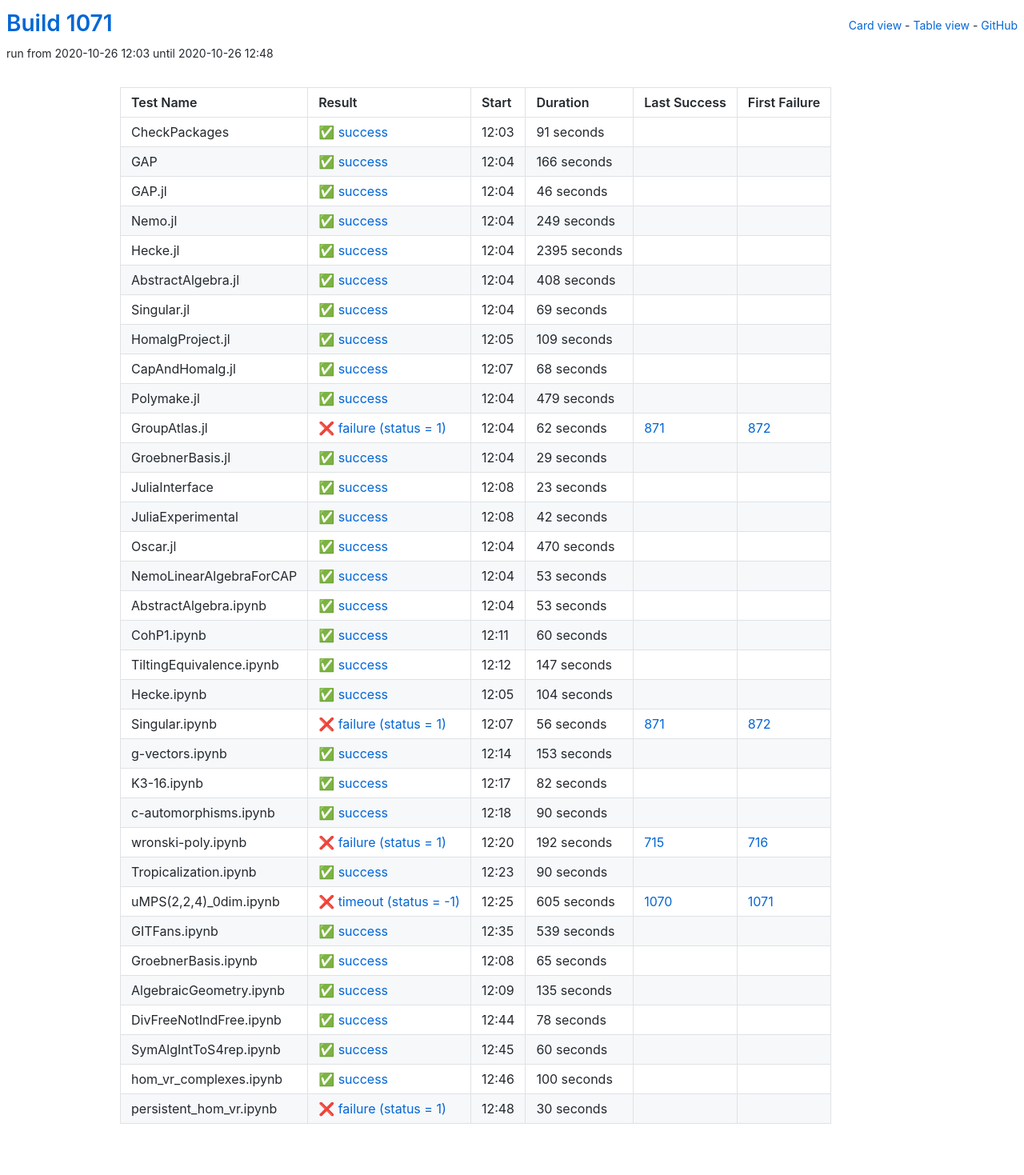
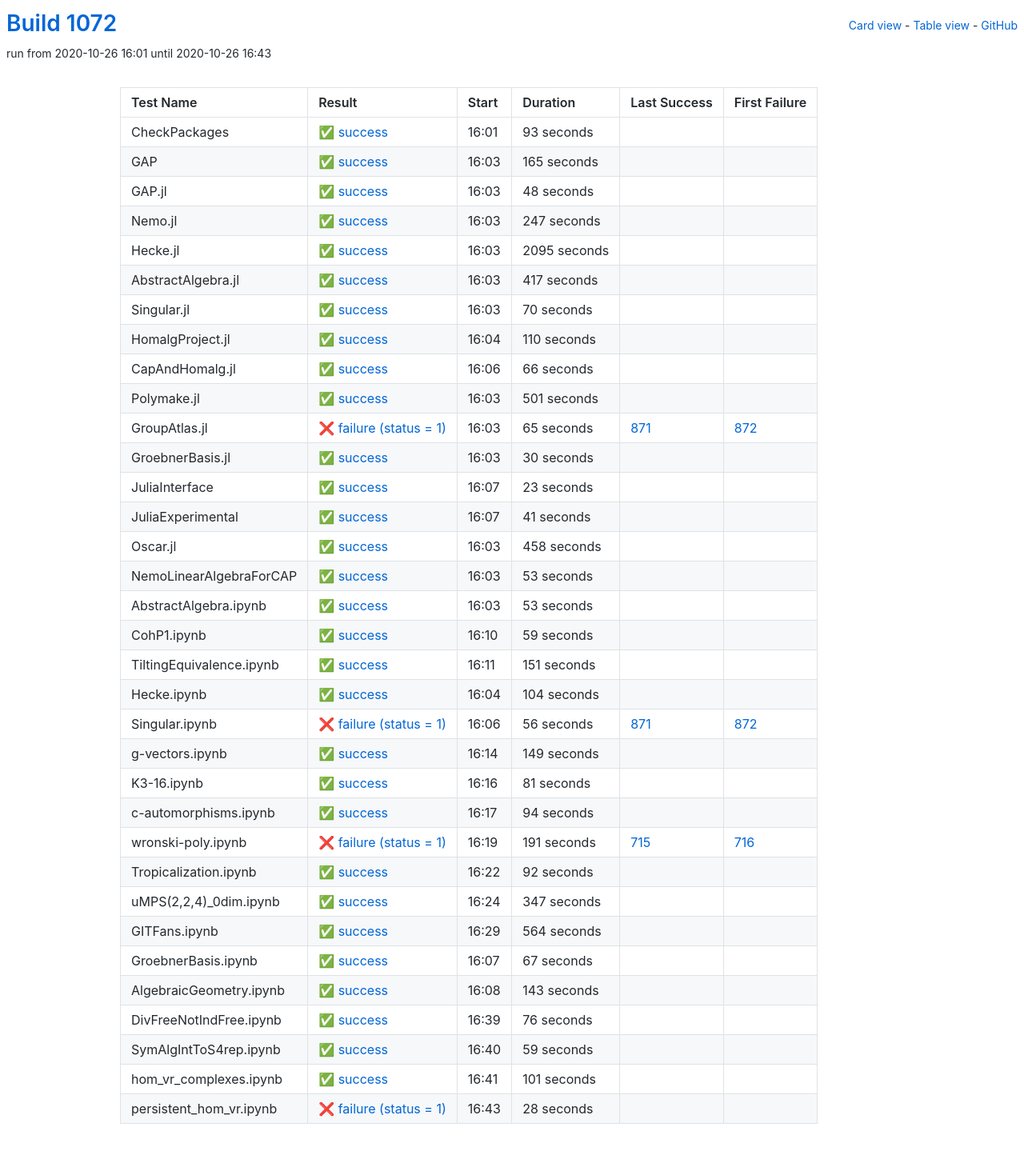
Before and after one commit to oscar-system/oscar-ci-status-stable, a Jekyll site: the page built from table.html, in a window 1280 px wide. Shown: the whole page at 80% size. Built offline with Jekyll 4.4.1, drawn with Linux system fonts in a browser that asks for light colours.

Commit message:
Build #1072

```diff
--- a/_data/ci.yml
+++ b/_data/ci.yml
@@ -1,6 +1,6 @@
 ---
-build: 1071
-build_url: https://oscarci.mathematik.uni-kl.de/job/oscar-stable/1071/
+build: 1072
+build_url: https://oscarci.mathematik.uni-kl.de/job/oscar-stable/1072/
 job: oscar-stable
 organization: oscar-system
 repo: oscar-ci-status-stable
@@ -8,152 +8,152 @@ repourl: https://github.com/oscar-system/oscar-ci-status-stable
 tests:
 - name: CheckPackages
   id: checkpackages
-  log: https://oscarci.mathematik.uni-kl.de/job/oscar-stable/1071/artifact/logs/build-1071/CheckPackages.log
-  start: 2020-10-26 12:03
+  log: https://oscarci.mathematik.uni-kl.de/job/oscar-stable/1072/artifact/logs/build-1072/CheckPackages.log
+  start: 2020-10-26 16:01
   success: true
   exitcode: 0
   status: success
-  duration: 91
+  duration: 93
   last_success: false
   last_success_url:
   first_failure: false
   first_failure_url:
 - name: GAP
   id: gap
-  log: https://oscarci.mathematik.uni-kl.de/job/oscar-stable/1071/artifact/logs/build-1071/GAP.log
-  start: 2020-10-26 12:04
+  log: https://oscarci.mathematik.uni-kl.de/job/oscar-stable/1072/artifact/logs/build-1072/GAP.log
+  start: 2020-10-26 16:03
   success: true
   exitcode: 0
   status: success
-  duration: 166
+  duration: 165
   last_success: false
   last_success_url:
   first_failure: false
   first_failure_url:
 - name: GAP.jl
   id: gap-jl
-  log: https://oscarci.mathematik.uni-kl.de/job/oscar-stable/1071/artifact/logs/build-1071/GAP.jl.log
-  start: 2020-10-26 12:04
+  log: https://oscarci.mathematik.uni-kl.de/job/oscar-stable/1072/artifact/logs/build-1072/GAP.jl.log
+  start: 2020-10-26 16:03
   success: true
   exitcode: 0
   status: success
-  duration: 46
+  duration: 48
   last_success: false
   last_success_url:
   first_failure: false
   first_failure_url:
 - name: Nemo.jl
   id: nemo-jl
-  log: https://oscarci.mathematik.uni-kl.de/job/oscar-stable/1071/artifact/logs/build-1071/Nemo.jl.log
-  start: 2020-10-26 12:04
+  log: https://oscarci.mathematik.uni-kl.de/job/oscar-stable/1072/artifact/logs/build-1072/Nemo.jl.log
+  start: 2020-10-26 16:03
   success: true
   exitcode: 0
   status: success
-  duration: 249
+  duration: 247
   last_success: false
   last_success_url:
   first_failure: false
   first_failure_url:
 - name: Hecke.jl
   id: hecke-jl
-  log: https://oscarci.mathematik.uni-kl.de/job/oscar-stable/1071/artifact/logs/build-1071/Hecke.jl.log
-  start: 2020-10-26 12:04
+  log: https://oscarci.mathematik.uni-kl.de/job/oscar-stable/1072/artifact/logs/build-1072/Hecke.jl.log
+  start: 2020-10-26 16:03
   success: true
   exitcode: 0
   status: success
-  duration: 2395
+  duration: 2095
   last_success: false
   last_success_url:
   first_failure: false
   first_failure_url:
 - name: AbstractAlgebra.jl
   id: abstractalgebra-jl
-  log: https://oscarci.mathematik.uni-kl.de/job/oscar-stable/1071/artifact/logs/build-1071/AbstractAlgebra.jl.log
-  start: 2020-10-26 12:04
+  log: https://oscarci.mathematik.uni-kl.de/job/oscar-stable/1072/artifact/logs/build-1072/AbstractAlgebra.jl.log
+  start: 2020-10-26 16:03
   success: true
   exitcode: 0
   status: success
-  duration: 408
+  duration: 417
   last_success: false
   last_success_url:
   first_failure: false
   first_failure_url:
 - name: Singular.jl
   id: singular-jl
-  log: https://oscarci.mathematik.uni-kl.de/job/oscar-stable/1071/artifact/logs/build-1071/Singular.jl.log
-  start: 2020-10-26 12:04
+  log: https://oscarci.mathematik.uni-kl.de/job/oscar-stable/1072/artifact/logs/build-1072/Singular.jl.log
+  start: 2020-10-26 16:03
   success: true
   exitcode: 0
   status: success
-  duration: 69
+  duration: 70
   last_success: false
   last_success_url:
   first_failure: false
   first_failure_url:
 - name: HomalgProject.jl
   id: homalgproject-jl
-  log: https://oscarci.mathematik.uni-kl.de/job/oscar-stable/1071/artifact/logs/build-1071/HomalgProject.jl.log
-  start: 2020-10-26 12:05
+  log: https://oscarci.mathematik.uni-kl.de/job/oscar-stable/1072/artifact/logs/build-1072/HomalgProject.jl.log
+  start: 2020-10-26 16:04
   success: true
   exitcode: 0
   status: success
-  duration: 109
+  duration: 110
   last_success: false
   last_success_url:
   first_failure: false
   first_failure_url:
 - name: CapAndHomalg.jl
   id: capandhomalg-jl
-  log: https://oscarci.mathematik.uni-kl.de/job/oscar-stable/1071/artifact/logs/build-1071/CapAndHomalg.jl.log
-  start: 2020-10-26 12:07
+  log: https://oscarci.mathematik.uni-kl.de/job/oscar-stable/1072/artifact/logs/build-1072/CapAndHomalg.jl.log
+  start: 2020-10-26 16:06
   success: true
   exitcode: 0
   status: success
-  duration: 68
+  duration: 66
   last_success: false
   last_success_url:
   first_failure: false
   first_failure_url:
 - name: Polymake.jl
   id: polymake-jl
-  log: https://oscarci.mathematik.uni-kl.de/job/oscar-stable/1071/artifact/logs/build-1071/Polymake.jl.log
-  start: 2020-10-26 12:04
+  log: https://oscarci.mathematik.uni-kl.de/job/oscar-stable/1072/artifact/logs/build-1072/Polymake.jl.log
+  start: 2020-10-26 16:03
   success: true
   exitcode: 0
   status: success
-  duration: 479
+  duration: 501
   last_success: false
   last_success_url:
   first_failure: false
   first_failure_url:
 - name: GroupAtlas.jl
   id: groupatlas-jl
-  log: https://oscarci.mathematik.uni-kl.de/job/oscar-stable/1071/artifact/logs/build-1071/GroupAtlas.jl.log
-  start: 2020-10-26 12:04
+  log: https://oscarci.mathematik.uni-kl.de/job/oscar-stable/1072/artifact/logs/build-1072/GroupAtlas.jl.log
+  start: 2020-10-26 16:03
   success: false
   exitcode: 1
   status: failure
-  duration: 62
+  duration: 65
   last_success: 871
   last_success_url: https://oscarci.mathematik.uni-kl.de/job/oscar-stable/871/
   first_failure: 872
   first_failure_url: https://oscarci.mathematik.uni-kl.de/job/oscar-stable/872/
 - name: GroebnerBasis.jl
   id: groebnerbasis-jl
-  log: https://oscarci.mathematik.uni-kl.de/job/oscar-stable/1071/artifact/logs/build-1071/GroebnerBasis.jl.log
-  start: 2020-10-26 12:04
+  log: https://oscarci.mathematik.uni-kl.de/job/oscar-stable/1072/artifact/logs/build-1072/GroebnerBasis.jl.log
+  start: 2020-10-26 16:03
   success: true
   exitcode: 0
   status: success
-  duration: 29
+  duration: 30
   last_success: false
   last_success_url:
   first_failure: false
   first_failure_url:
 - name: JuliaInterface
   id: juliainterface
-  log: https://oscarci.mathematik.uni-kl.de/job/oscar-stable/1071/artifact/logs/build-1071/JuliaInterface.log
-  start: 2020-10-26 12:08
+  log: https://oscarci.mathematik.uni-kl.de/job/oscar-stable/1072/artifact/logs/build-1072/JuliaInterface.log
+  start: 2020-10-26 16:07
   success: true
   exitcode: 0
   status: success
@@ -164,32 +164,32 @@ tests:
   first_failure_url:
 - name: JuliaExperimental
   id: juliaexperimental
-  log: https://oscarci.mathematik.uni-kl.de/job/oscar-stable/1071/artifact/logs/build-1071/JuliaExperimental.log
-  start: 2020-10-26 12:08
+  log: https://oscarci.mathematik.uni-kl.de/job/oscar-stable/1072/artifact/logs/build-1072/JuliaExperimental.log
+  start: 2020-10-26 16:07
   success: true
   exitcode: 0
   status: success
-  duration: 42
+  duration: 41
   last_success: false
   last_success_url:
   first_failure: false
   first_failure_url:
 - name: Oscar.jl
   id: oscar-jl
-  log: https://oscarci.mathematik.uni-kl.de/job/oscar-stable/1071/artifact/logs/build-1071/Oscar.jl.log
-  start: 2020-10-26 12:04
+  log: https://oscarci.mathematik.uni-kl.de/job/oscar-stable/1072/artifact/logs/build-1072/Oscar.jl.log
+  start: 2020-10-26 16:03
   success: true
   exitcode: 0
   status: success
-  duration: 470
+  duration: 458
   last_success: false
   last_success_url:
   first_failure: false
   first_failure_url:
 - name: NemoLinearAlgebraForCAP
   id: nemolinearalgebraforcap
-  log: https://oscarci.mathematik.uni-kl.de/job/oscar-stable/1071/artifact/logs/build-1071/NemoLinearAlgebraForCAP.log
-  start: 2020-10-26 12:04
+  log: https://oscarci.mathematik.uni-kl.de/job/oscar-stable/1072/artifact/logs/build-1072/NemoLinearAlgebraForCAP.log
+  start: 2020-10-26 16:03
   success: true
   exitcode: 0
   status: success
@@ -200,8 +200,8 @@ tests:
   first_failure_url:
 - name: AbstractAlgebra.ipynb
   id: abstractalgebra-ipynb
-  log: https://oscarci.mathematik.uni-kl.de/job/oscar-stable/1071/artifact/logs/build-1071/AbstractAlgebra.ipynb.log
-  start: 2020-10-26 12:04
+  log: https://oscarci.mathematik.uni-kl.de/job/oscar-stable/1072/artifact/logs/build-1072/AbstractAlgebra.ipynb.log
+  start: 2020-10-26 16:03
   success: true
   exitcode: 0
   status: success
@@ -212,32 +212,32 @@ tests:
   first_failure_url:
 - name: CohP1.ipynb
   id: cohp1-ipynb
-  log: https://oscarci.mathematik.uni-kl.de/job/oscar-stable/1071/artifact/logs/build-1071/CohP1.ipynb.log
-  start: 2020-10-26 12:11
+  log: https://oscarci.mathematik.uni-kl.de/job/oscar-stable/1072/artifact/logs/build-1072/CohP1.ipynb.log
+  start: 2020-10-26 16:10
   success: true
   exitcode: 0
   status: success
-  duration: 60
+  duration: 59
   last_success: false
   last_success_url:
   first_failure: false
   first_failure_url:
 - name: TiltingEquivalence.ipynb
   id: tiltingequivalence-ipynb
-  log: https://oscarci.mathematik.uni-kl.de/job/oscar-stable/1071/artifact/logs/build-1071/TiltingEquivalence.ipynb.log
-  start: 2020-10-26 12:12
+  log: https://oscarci.mathematik.uni-kl.de/job/oscar-stable/1072/artifact/logs/build-1072/TiltingEquivalence.ipynb.log
+  start: 2020-10-26 16:11
   success: true
   exitcode: 0
   status: success
-  duration: 147
+  duration: 151
   last_success: false
   last_success_url:
   first_failure: false
   first_failure_url:
 - name: Hecke.ipynb
   id: hecke-ipynb
-  log: https://oscarci.mathematik.uni-kl.de/job/oscar-stable/1071/artifact/logs/build-1071/Hecke.ipynb.log
-  start: 2020-10-26 12:05
+  log: https://oscarci.mathematik.uni-kl.de/job/oscar-stable/1072/artifact/logs/build-1072/Hecke.ipynb.log
+  start: 2020-10-26 16:04
   success: true
   exitcode: 0
   status: success
@@ -248,8 +248,8 @@ tests:
   first_failure_url:
 - name: Singular.ipynb
   id: singular-ipynb
-  log: https://oscarci.mathematik.uni-kl.de/job/oscar-stable/1071/artifact/logs/build-1071/Singular.ipynb.log
-  start: 2020-10-26 12:07
+  log: https://oscarci.mathematik.uni-kl.de/job/oscar-stable/1072/artifact/logs/build-1072/Singular.ipynb.log
+  start: 2020-10-26 16:06
   success: false
   exitcode: 1
   status: failure
@@ -260,156 +260,156 @@ tests:
   first_failure_url: https://oscarci.mathematik.uni-kl.de/job/oscar-stable/872/
 - name: g-vectors.ipynb
   id: g-vectors-ipynb
-  log: https://oscarci.mathematik.uni-kl.de/job/oscar-stable/1071/artifact/logs/build-1071/g-vectors.ipynb.log
-  start: 2020-10-26 12:14
+  log: https://oscarci.mathematik.uni-kl.de/job/oscar-stable/1072/artifact/logs/build-1072/g-vectors.ipynb.log
+  start: 2020-10-26 16:14
   success: true
   exitcode: 0
   status: success
-  duration: 153
+  duration: 149
   last_success: false
   last_success_url:
   first_failure: false
   first_failure_url:
 - name: K3-16.ipynb
   id: k3-16-ipynb
-  log: https://oscarci.mathematik.uni-kl.de/job/oscar-stable/1071/artifact/logs/build-1071/K3-16.ipynb.log
-  start: 2020-10-26 12:17
+  log: https://oscarci.mathematik.uni-kl.de/job/oscar-stable/1072/artifact/logs/build-1072/K3-16.ipynb.log
+  start: 2020-10-26 16:16
   success: true
   exitcode: 0
   status: success
-  duration: 82
+  duration: 81
   last_success: false
   last_success_url:
   first_failure: false
   first_failure_url:
 - name: c-automorphisms.ipynb
   id: c-automorphisms-ipynb
-  log: https://oscarci.mathematik.uni-kl.de/job/oscar-stable/1071/artifact/logs/build-1071/c-automorphisms.ipynb.log
-  start: 2020-10-26 12:18
+  log: https://oscarci.mathematik.uni-kl.de/job/oscar-stable/1072/artifact/logs/build-1072/c-automorphisms.ipynb.log
+  start: 2020-10-26 16:17
   success: true
   exitcode: 0
   status: success
-  duration: 90
+  duration: 94
   last_success: false
   last_success_url:
   first_failure: false
   first_failure_url:
 - name: wronski-poly.ipynb
   id: wronski-poly-ipynb
-  log: https://oscarci.mathematik.uni-kl.de/job/oscar-stable/1071/artifact/logs/build-1071/wronski-poly.ipynb.log
-  start: 2020-10-26 12:20
+  log: https://oscarci.mathematik.uni-kl.de/job/oscar-stable/1072/artifact/logs/build-1072/wronski-poly.ipynb.log
+  start: 2020-10-26 16:19
   success: false
   exitcode: 1
   status: failure
-  duration: 192
+  duration: 191
   last_success: 715
   last_success_url: https://oscarci.mathematik.uni-kl.de/job/oscar-stable/715/
   first_failure: 716
   first_failure_url: https://oscarci.mathematik.uni-kl.de/job/oscar-stable/716/
 - name: Tropicalization.ipynb
   id: tropicalization-ipynb
-  log: https://oscarci.mathematik.uni-kl.de/job/oscar-stable/1071/artifact/logs/build-1071/Tropicalization.ipynb.log
-  start: 2020-10-26 12:23
+  log: https://oscarci.mathematik.uni-kl.de/job/oscar-stable/1072/artifact/logs/build-1072/Tropicalization.ipynb.log
+  start: 2020-10-26 16:22
   success: true
   exitcode: 0
   status: success
-  duration: 90
+  duration: 92
   last_success: false
   last_success_url:
   first_failure: false
   first_failure_url:
 - name: uMPS(2,2,4)_0dim.ipynb
   id: umps-2-2-4-0dim-ipynb
-  log: https://oscarci.mathematik.uni-kl.de/job/oscar-stable/1071/artifact/logs/build-1071/uMPS-2-2-4-_0dim.ipynb.log
-  start: 2020-10-26 12:25
-  success: false
-  exitcode: -1
-  status: timeout
-  duration: 605
-  last_success: 1070
-  last_success_url: https://oscarci.mathematik.uni-kl.de/job/oscar-stable/1070/
-  first_failure: 1071
-  first_failure_url: https://oscarci.mathematik.uni-kl.de/job/oscar-stable/1071/
-- name: GITFans.ipynb
-  id: gitfans-ipynb
-  log: https://oscarci.mathematik.uni-kl.de/job/oscar-stable/1071/artifact/logs/build-1071/GITFans.ipynb.log
-  start: 2020-10-26 12:35
+  log: https://oscarci.mathematik.uni-kl.de/job/oscar-stable/1072/artifact/logs/build-1072/uMPS-2-2-4-_0dim.ipynb.log
+  start: 2020-10-26 16:24
   success: true
   exitcode: 0
   status: success
-  duration: 539
+  duration: 347
+  last_success: false
+  last_success_url:
+  first_failure: false
+  first_failure_url:
+- name: GITFans.ipynb
+  id: gitfans-ipynb
+  log: https://oscarci.mathematik.uni-kl.de/job/oscar-stable/1072/artifact/logs/build-1072/GITFans.ipynb.log
+  start: 2020-10-26 16:29
+  success: true
+  exitcode: 0
+  status: success
+  duration: 564
   last_success: false
   last_success_url:
   first_failure: false
   first_failure_url:
 - name: GroebnerBasis.ipynb
   id: groebnerbasis-ipynb
-  log: https://oscarci.mathematik.uni-kl.de/job/oscar-stable/1071/artifact/logs/build-1071/GroebnerBasis.ipynb.log
-  start: 2020-10-26 12:08
+  log: https://oscarci.mathematik.uni-kl.de/job/oscar-stable/1072/artifact/logs/build-1072/GroebnerBasis.ipynb.log
+  start: 2020-10-26 16:07
   success: true
   exitcode: 0
   status: success
-  duration: 65
+  duration: 67
   last_success: false
   last_success_url:
   first_failure: false
   first_failure_url:
 - name: AlgebraicGeometry.ipynb
   id: algebraicgeometry-ipynb
-  log: https://oscarci.mathematik.uni-kl.de/job/oscar-stable/1071/artifact/logs/build-1071/AlgebraicGeometry.ipynb.log
-  start: 2020-10-26 12:09
+  log: https://oscarci.mathematik.uni-kl.de/job/oscar-stable/1072/artifact/logs/build-1072/AlgebraicGeometry.ipynb.log
+  start: 2020-10-26 16:08
   success: true
   exitcode: 0
   status: success
-  duration: 135
+  duration: 143
   last_success: false
   last_success_url:
   first_failure: false
   first_failure_url:
 - name: DivFreeNotIndFree.ipynb
   id: divfreenotindfree-ipynb
-  log: https://oscarci.mathematik.uni-kl.de/job/oscar-stable/1071/artifact/logs/build-1071/DivFreeNotIndFree.ipynb.log
-  start: 2020-10-26 12:44
+  log: https://oscarci.mathematik.uni-kl.de/job/oscar-stable/1072/artifact/logs/build-1072/DivFreeNotIndFree.ipynb.log
+  start: 2020-10-26 16:39
   success: true
   exitcode: 0
   status: success
-  duration: 78
+  duration: 76
   last_success: false
   last_success_url:
   first_failure: false
   first_failure_url:
 - name: SymAlgIntToS4rep.ipynb
   id: symalginttos4rep-ipynb
-  log: https://oscarci.mathematik.uni-kl.de/job/oscar-stable/1071/artifact/logs/build-1071/SymAlgIntToS4rep.ipynb.log
-  start: 2020-10-26 12:45
+  log: https://oscarci.mathematik.uni-kl.de/job/oscar-stable/1072/artifact/logs/build-1072/SymAlgIntToS4rep.ipynb.log
+  start: 2020-10-26 16:40
   success: true
   exitcode: 0
   status: success
-  duration: 60
+  duration: 59
   last_success: false
   last_success_url:
   first_failure: false
   first_failure_url:
 - name: hom_vr_complexes.ipynb
   id: hom-vr-complexes-ipynb
-  log: https://oscarci.mathematik.uni-kl.de/job/oscar-stable/1071/artifact/logs/build-1071/hom_vr_complexes.ipynb.log
-  start: 2020-10-26 12:46
+  log: https://oscarci.mathematik.uni-kl.de/job/oscar-stable/1072/artifact/logs/build-1072/hom_vr_complexes.ipynb.log
+  start: 2020-10-26 16:41
   success: true
   exitcode: 0
   status: success
-  duration: 100
+  duration: 101
   last_success: false
   last_success_url:
   first_failure: false
   first_failure_url:
 - name: persistent_hom_vr.ipynb
   id: persistent-hom-vr-ipynb
-  log: https://oscarci.mathematik.uni-kl.de/job/oscar-stable/1071/artifact/logs/build-1071/persistent_hom_vr.ipynb.log
-  start: 2020-10-26 12:48
+  log: https://oscarci.mathematik.uni-kl.de/job/oscar-stable/1072/artifact/logs/build-1072/persistent_hom_vr.ipynb.log
+  start: 2020-10-26 16:43
   success: false
   exitcode: 1
   status: failure
-  duration: 30
+  duration: 28
   last_success: false
   last_success_url:
   first_failure: false
```
Also changed, not shown: README.md.
